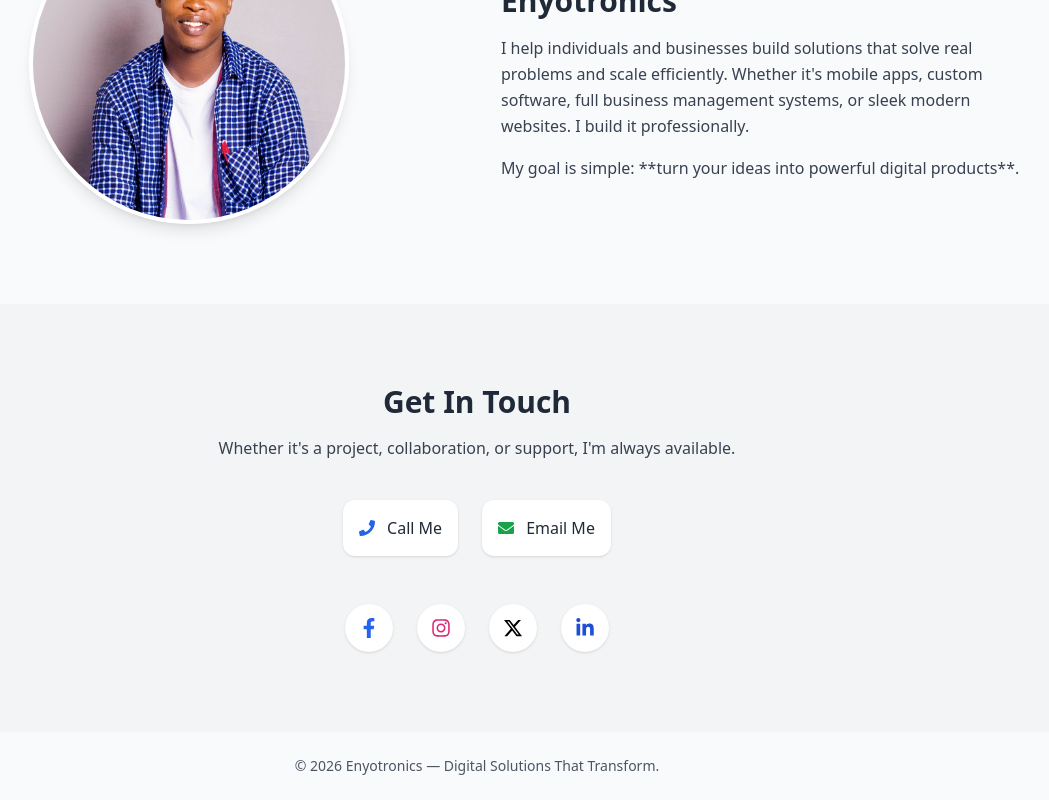
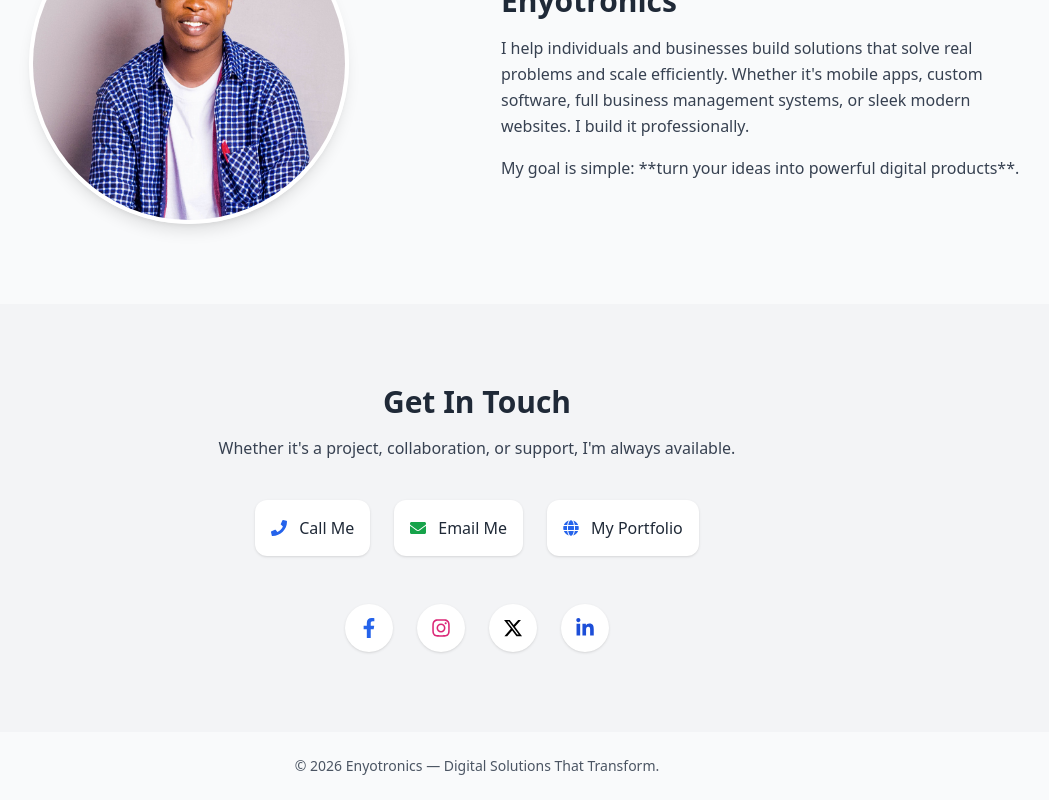
Before and after one commit to ENYO360/me2sell-app, a React (Create React App) app: page /enyotronics in a window 1280 px wide. Shown: the part 1271-2071 px from the top of the page, without its empty margins (163-1212 px from the left). Built offline with nearby package versions, Linux system fonts and the light colour scheme; no server answers; the database is empty.

Commit message:
did some touches

```diff
--- a/src/context/MetaContext.jsx
+++ b/src/context/MetaContext.jsx
@@ -1,5 +1,5 @@
 import { createContext, useContext, useEffect, useState } from "react";
-import { collection, getDocs } from "firebase/firestore";
+import { collection, getDocs, } from "firebase/firestore";
 import { auth, db } from "../firebase/config";
 
 const MetaContext = createContext();
--- a/src/pages/EnyotronicsPage.jsx
+++ b/src/pages/EnyotronicsPage.jsx
@@ -1,7 +1,7 @@
 import React, { useState, useEffect } from "react";
 import { motion } from "framer-motion";
 import { auth } from "../firebase/config";
-import { FaTools, FaCode, FaLaptopCode, FaRocket, FaPhone, FaEnvelope, FaFacebookF, FaInstagram, FaLinkedinIn } from "react-icons/fa";
+import { FaTools, FaCode, FaLaptopCode, FaRocket, FaPhone, FaEnvelope, FaFacebookF, FaInstagram, FaLinkedinIn, FaGlobe } from "react-icons/fa";
 import { FaXTwitter } from "react-icons/fa6";
 import { Link } from "react-router-dom";
 import Logo from "../images/sales-book.png";
@@ -142,6 +142,10 @@
                                 <FaEnvelope className="text-green-600" />
                                 <span>Email Me</span>
                             </motion.a>
+                            <motion.a whileHover={{ scale: 1.05 }} href="https://shaibumoses-portfolio.netlify.app/" target="_blank" rel="noopener noreferrer" className="flex items-center gap-3 bg-white dark:bg-gray-700 p-4 rounded-xl shadow w-full md:w-auto">
+                                <FaGlobe className="text-blue-600" />
+                                <span>My Portfolio</span>
+                            </motion.a>
                         </div>
                     </div>
 
--- a/src/pages/dashboard/O_DashboardLayout.jsx
+++ b/src/pages/dashboard/O_DashboardLayout.jsx
@@ -12,7 +12,7 @@
 import { HiBuildingOffice2 } from "react-icons/hi2";
 import { BiSolidCategoryAlt } from "react-icons/bi";
 import { IoNotifications } from "react-icons/io5";
-import { MdSell } from "react-icons/md";
+import { MdSell, MdViewKanban } from "react-icons/md";
 import Logo from "../../images/me2sell-logo.png";
 import EnyotronicsLogo from "../../images/enyotronics-logo.png";
 import SearchBar from "./SearchBar";
@@ -47,7 +47,7 @@
 
     const navItems = [
         { to: "/dashboard", icon: <FaHome />, label: "Home" },
-        { to: "/dashboard/overview", icon: <FaHome />, label: "Overview" },
+        { to: "/dashboard/overview", icon: <MdViewKanban />, label: "Overview" },
         { to: "/dashboard/products", icon: <FaBox />, label: "Products" },
         { to: "/dashboard/cart", icon: <FaShoppingCart />, label: "Cart" },
         { to: "/dashboard/sales-history", icon: <FaHistory />, label: "Sales History" },
--- a/src/pages/marketplace/SellerProfile.jsx
+++ b/src/pages/marketplace/SellerProfile.jsx
@@ -774,10 +774,6 @@
                                                 {[seller.address, seller.country].filter(Boolean).join(", ")}
                                             </span>
                                         )}
-                                        <span className="flex items-center gap-1">
-                                            <FaTag size={9} className="text-green-600" />
-                                            {sellerProducts.length} product{sellerProducts.length !== 1 ? "s" : ""}
-                                        </span>
                                     </div>
                                 </div>
                             </div>
@@ -824,9 +820,6 @@
                 <div className="flex items-center justify-between mb-4">
                     <h2 className="text-base font-bold text-gray-900 dark:text-white">
                         Products
-                        <span className="ml-2 text-sm font-normal text-gray-400">
-                            ({filteredProducts.length}{searchQuery ? " matching" : ""})
-                        </span>
                     </h2>
                 </div>
 
```
